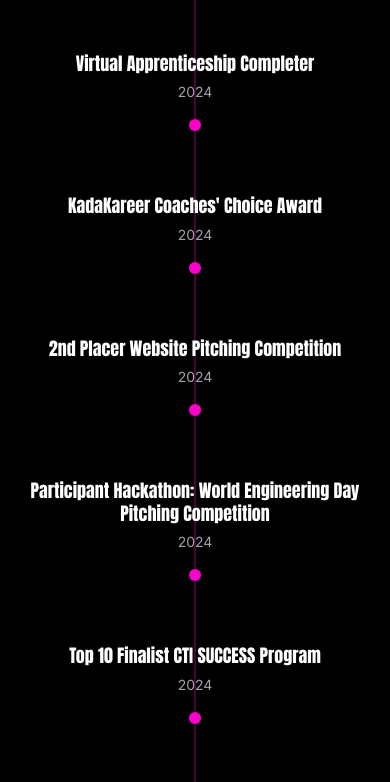
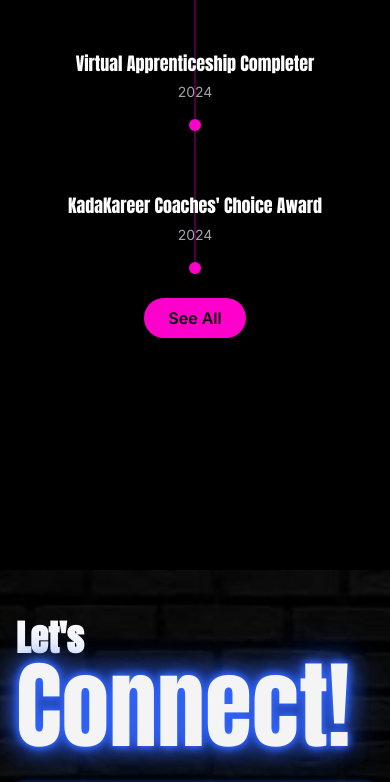
Before and after one commit to MannLester/PortfolioWebsite, a Next.js app: page / in a window 390 px wide. Shown: the part 4494-5276 px from the top of the page. Built offline with nearby package versions, Linux system fonts and the light colour scheme.

Commit message:
Recognition Page Mobile View

```diff
--- a/src/components/sections/RecognitionPage.tsx
+++ b/src/components/sections/RecognitionPage.tsx
@@ -1,5 +1,6 @@
 'use client'
 
+import React, { useState, useEffect } from 'react';
 import { Anton } from 'next/font/google';
 import { motion } from 'framer-motion';
 
@@ -29,8 +30,25 @@
     { title: "Co-Head Facilitator of Robotics Competition", year: "2025" }
 ];
 
+function useIsMobile(breakpoint = 768) {
+    const [isMobile, setIsMobile] = useState(false);
+    useEffect(() => {
+        const check = () => setIsMobile(window.innerWidth < breakpoint);
+        check();
+        window.addEventListener("resize", check);
+        return () => window.removeEventListener("resize", check);
+    }, [breakpoint]);
+    return isMobile;
+}
+
 const RecognitionPath = () => {
+    const isMobile = useIsMobile();
+    const [expanded, setExpanded] = useState(false);
+    const maxMobile = 3;
+    const showRecognitions = isMobile && !expanded ? recognitions.slice(0, maxMobile) : recognitions;
+
     return (
+        <>
             <div className="relative w-full max-w-5xl mx-auto">
                 {/* Path line */}
                 <motion.div
@@ -42,7 +60,7 @@
 
                 {/* Recognition items */}
                 <div className="relative space-y-16 md:space-y-12">
-                {recognitions.map((recognition, index) => (
+                    {showRecognitions.map((recognition, index) => (
                         <motion.div
                             key={index}
                             className={`flex items-center gap-4 md:gap-8 ${
@@ -93,6 +111,37 @@
                     ))}
                 </div>
             </div>
+            {/* Show All / Show Less button for mobile, outside timeline container */}
+            {isMobile && recognitions.length > maxMobile && (
+                <div className="flex justify-center mt-6 mb-2">
+                    {expanded ? (
+                        <button
+                            className="px-6 py-2 rounded-full bg-[#FF00CC] text-black font-semibold shadow-lg hover:bg-[#ff33cc] transition"
+                            onClick={() => {
+                                setExpanded(false);
+                                setTimeout(() => {
+                                    const anchor = document.getElementById('recognitions');
+                                    if (anchor) {
+                                        anchor.scrollIntoView({ behavior: 'smooth' });
+                                    } else {
+                                        window.location.hash = '#recognitions';
+                                    }
+                                }, 100);
+                            }}
+                        >
+                            Show Less
+                        </button>
+                    ) : (
+                        <button
+                            className="px-6 py-2 rounded-full bg-[#FF00CC] text-black font-semibold shadow-lg hover:bg-[#ff33cc] transition"
+                            onClick={() => setExpanded(true)}
+                        >
+                            See All
+                        </button>
+                    )}
+                </div>
+            )}
+        </>
     );
 };
 
```
Lines whose indentation alone changed are shown as unchanged.
